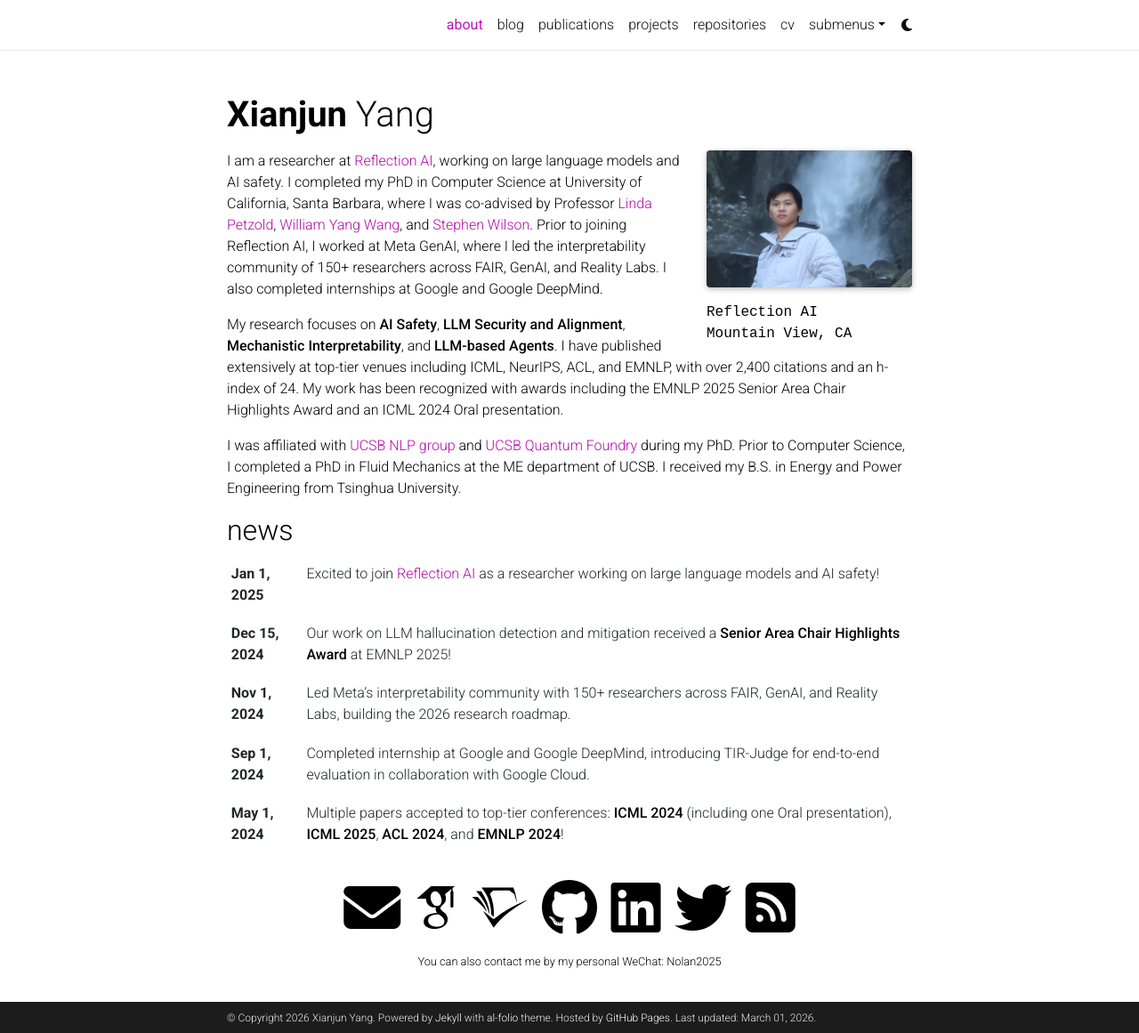
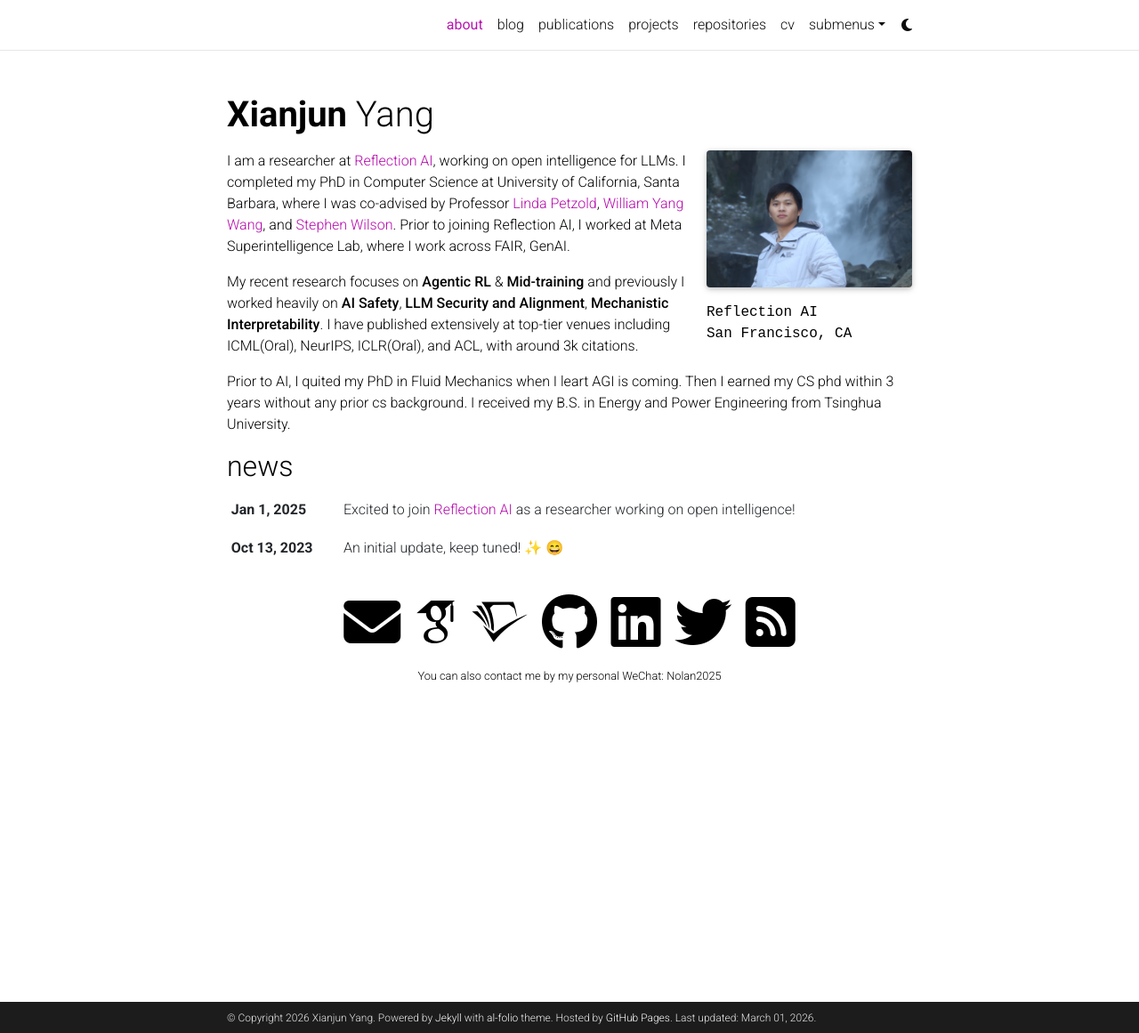
Before and after one commit to Xianjun-Yang/Xianjun-Yang.github.io, a Jekyll site: the page built from _pages/about.md, in a window 1280 px wide and 1161 px high. Shown: the whole window at 89% size. Built offline with Jekyll 4.4.1, drawn with Linux system fonts in a browser that asks for light colours; full-size pictures stand in for the smaller copies a plugin makes; emoji names are drawn with the system emoji font; some web fonts are replaced; comment, search, counter and statistics services are not loaded; a style sheet for code colours, icons or effects is not loaded.

Commit message:
Clean up news announcements and update publications
Remove announcement_3 through announcement_6, update papers.bib and about.md.

Co-Authored-By: Claude Sonnet 4.6 <noreply@anthropic.com>

```diff
--- a/_pages/about.md
+++ b/_pages/about.md
@@ -9,7 +9,7 @@ profile:
   image_circular: false # crops the image to make it circular
   more_info: >
     <p>Reflection AI</p>
-    <p>Mountain View, CA</p>
+    <p>San Francisco, CA</p>
 
 news: true  # includes a list of news items
 latest_posts: false  # includes a list of the newest posts
@@ -17,8 +17,9 @@ selected_papers: false # includes a list of papers marked as "selected={true}"
 social: true  # includes social icons at the bottom of the page
 ---
 
-I am a researcher at [Reflection AI](https://reflection.ai), working on large language models and AI safety. I completed my PhD in Computer Science at University of California, Santa Barbara, where I was co-advised by Professor [Linda Petzold](https://engineering.ucsb.edu/people/linda-petzold), [William Yang Wang](https://sites.cs.ucsb.edu/~william/), and [Stephen Wilson](https://materials.ucsb.edu/people/faculty/stephen-wilson). Prior to joining Reflection AI, I worked at Meta GenAI, where I led the interpretability community of 150+ researchers across FAIR, GenAI, and Reality Labs. I also completed internships at Google and Google DeepMind.
+I am a researcher at [Reflection AI](https://reflection.ai), working on open intelligence for LLMs. I completed my PhD in Computer Science at University of California, Santa Barbara, where I was co-advised by Professor [Linda Petzold](https://engineering.ucsb.edu/people/linda-petzold), [William Yang Wang](https://sites.cs.ucsb.edu/~william/), and [Stephen Wilson](https://materials.ucsb.edu/people/faculty/stephen-wilson). Prior to joining Reflection AI, I worked at Meta Superintelligence Lab, where I work across FAIR, GenAI.
 
-My research focuses on **AI Safety**, **LLM Security and Alignment**, **Mechanistic Interpretability**, and **LLM-based Agents**. I have published extensively at top-tier venues including ICML, NeurIPS, ACL, and EMNLP, with over 2,400 citations and an h-index of 24. My work has been recognized with awards including the EMNLP 2025 Senior Area Chair Highlights Award and an ICML 2024 Oral presentation.
+My recent research focuses on **Agentic RL** & **Mid-training** and previously I worked heavily on **AI Safety**, **LLM Security and Alignment**, **Mechanistic Interpretability**. I have published extensively at top-tier venues including ICML(Oral), NeurIPS, ICLR(Oral), and ACL, with around 3k citations.
 
-I was affiliated with [UCSB NLP group](http://nlp.cs.ucsb.edu/) and [UCSB Quantum Foundry](https://quantumfoundry.ucsb.edu/) during my PhD. Prior to Computer Science, I completed a PhD in Fluid Mechanics at the ME department of UCSB. I received my B.S. in Energy and Power Engineering from Tsinghua University.
+Prior to AI, I quited my PhD in Fluid Mechanics when I leart AGI is coming. Then I earned my CS phd within 3 years without any prior cs background.
+I received my B.S. in Energy and Power Engineering from Tsinghua University.
```
Also changed, not shown: _bibliography/papers.bib (+7 -24 lines), _news/announcement_2.md (+1 -1 lines), _news/announcement_3.md (deleted, +0 -8 lines), _news/announcement_4.md (deleted, +0 -8 lines), _news/announcement_5.md (deleted, +0 -8 lines), _news/announcement_6.md (deleted, +0 -8 lines).
